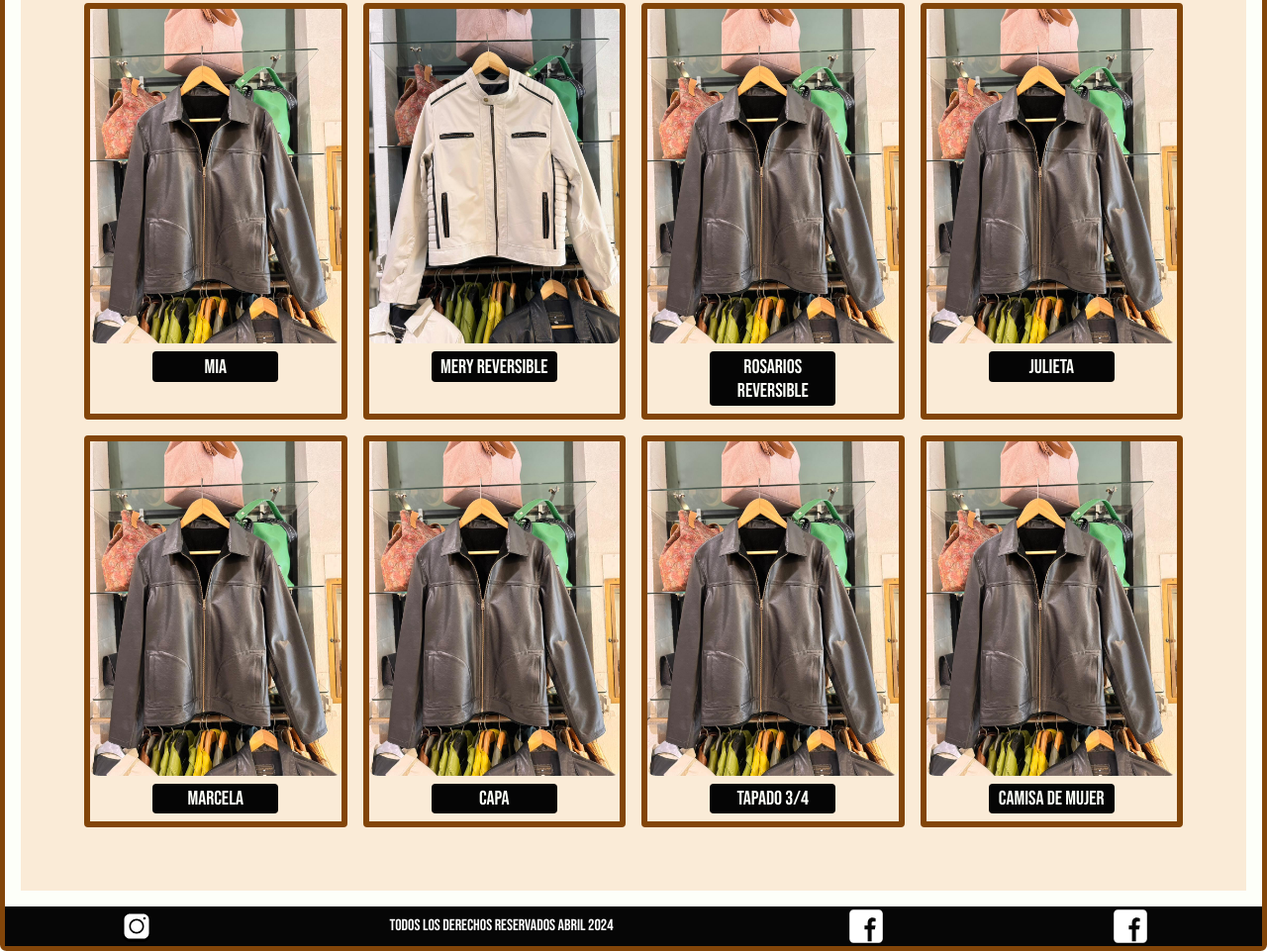
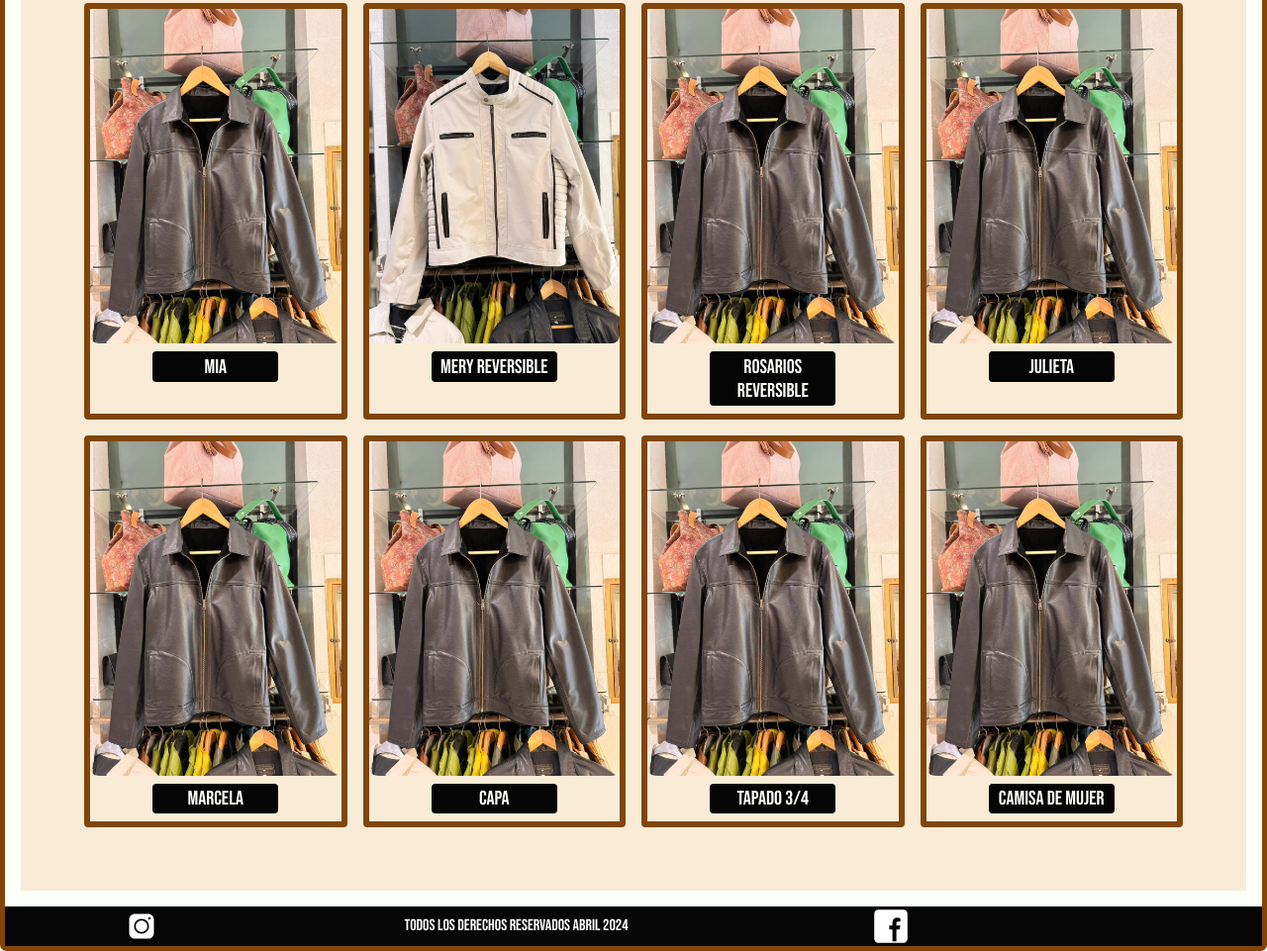
Before and after one commit to tomasHonor/petri-cueros, a plain HTML site: page mujeres.html in a window 1280 px wide. Shown: the part 276-1237 px from the top of the page at 99% size. Drawn offline with nearby package versions, Linux system fonts and the light colour scheme.

```diff
--- a/mujeres.html
+++ b/mujeres.html
@@ -63,19 +63,16 @@
             </div>
         </main>
         <footer>
-            <section class="footergeneral"> <a href="#"><svg xmlns="http://www.w3.org/2000/svg" x="0px" y="0px" width="40" height="40" viewBox="0 0 48 48">
+            <section class="footergeneral"> <a href="https://www.instagram.com/petri.cueros/"><svg xmlns="http://www.w3.org/2000/svg" x="0px" y="0px" width="40" height="40" viewBox="0 0 48 48">
                 <path d="M17,43h14c5.523,0,10-4.477,10-10v-2H7v2C7,38.523,11.477,43,17,43z"></path><path fill="#fff" d="M32,40H16c-4.418,0-8-3.582-8-8V16c0-4.418,3.582-8,8-8h16c4.418,0,8,3.582,8,8v16	C40,36.418,36.418,40,32,40z"></path><path d="M32,41H16c-4.962,0-9-4.038-9-9V16c0-4.962,4.038-9,9-9h16c4.962,0,9,4.038,9,9v16C41,36.962,36.962,41,32,41z M16,9	c-3.86,0-7,3.14-7,7v16c0,3.86,3.14,7,7,7h16c3.86,0,7-3.14,7-7V16c0-3.86-3.14-7-7-7H16z"></path><path d="M24,15c-4.962,0-9,4.038-9,9s4.038,9,9,9s9-4.038,9-9S28.962,15,24,15z M24,31c-3.86,0-7-3.14-7-7s3.14-7,7-7s7,3.14,7,7	S27.86,31,24,31z"></path><circle cx="33.5" cy="14.5" r="1.5"></circle>
                 </svg></a>
                 <P>TODOS LOS DERECHOS RESERVADOS ABRIL 2024</P>
 
-                <a href="#"><svg xmlns="http://www.w3.org/2000/svg" x="0px" y="0px" width="40" height="40" viewBox="0,0,256,256"
+                <a href="https://web.facebook.com/petri.cueros/?_rdc=1&_rdr"><svg xmlns="http://www.w3.org/2000/svg" x="0px" y="0px" width="40" height="40" viewBox="0,0,256,256"
                     style="fill:#FFFFFF;">
                     <g fill="#ffffff" fill-rule="nonzero" stroke="none" stroke-width="1" stroke-linecap="butt" stroke-linejoin="miter" stroke-miterlimit="10" stroke-dasharray="" stroke-dashoffset="0" font-family="none" font-weight="none" font-size="none" text-anchor="none" style="mix-blend-mode: normal"><g transform="scale(5.12,5.12)"><path d="M41,4h-32c-2.76,0 -5,2.24 -5,5v32c0,2.76 2.24,5 5,5h32c2.76,0 5,-2.24 5,-5v-32c0,-2.76 -2.24,-5 -5,-5zM37,19h-2c-2.14,0 -3,0.5 -3,2v3h5l-1,5h-4v15h-5v-15h-4v-5h4v-3c0,-4 2,-7 6,-7c2.9,0 4,1 4,1z"></path></g></g>
                     </svg></a>
-                    <a href="#"><svg xmlns="http://www.w3.org/2000/svg" x="0px" y="0px" width="40" height="40" viewBox="0,0,256,256"
-                        style="fill:#FFFFFF;">
-                        <g fill="#ffffff" fill-rule="nonzero" stroke="none" stroke-width="1" stroke-linecap="butt" stroke-linejoin="miter" stroke-miterlimit="10" stroke-dasharray="" stroke-dashoffset="0" font-family="none" font-weight="none" font-size="none" text-anchor="none" style="mix-blend-mode: normal"><g transform="scale(5.12,5.12)"><path d="M41,4h-32c-2.76,0 -5,2.24 -5,5v32c0,2.76 2.24,5 5,5h32c2.76,0 5,-2.24 5,-5v-32c0,-2.76 -2.24,-5 -5,-5zM37,19h-2c-2.14,0 -3,0.5 -3,2v3h5l-1,5h-4v15h-5v-15h-4v-5h4v-3c0,-4 2,-7 6,-7c2.9,0 4,1 4,1z"></path></g></g>
-                        </svg></a>
+                    <a href="#"></a>
             </section>
         </footer>
 
```
Also changed, not shown: media/maps.jpg (added).
